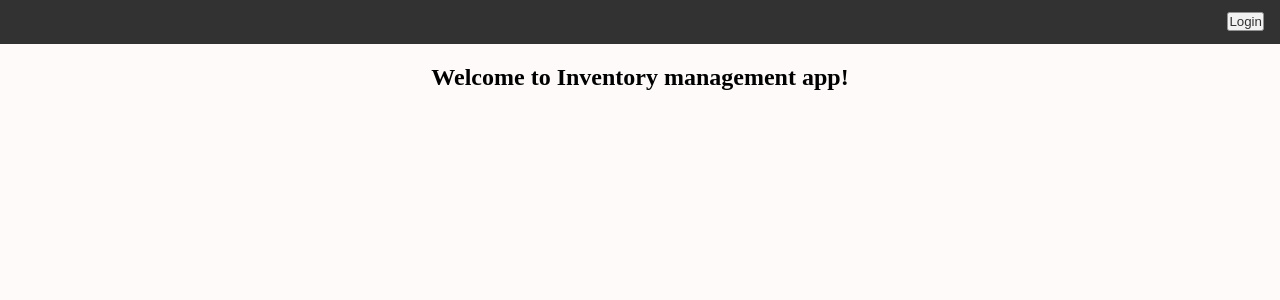
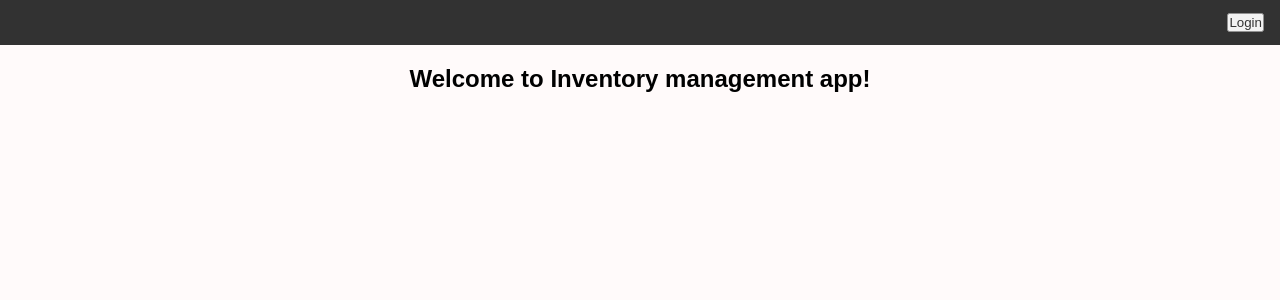
Before and after one commit to eng-ankit-mishra/inventory-management-system, a React (Vite) app in the folder frontend/: page / in a window 1280 px wide. Shown: the top 300 px of the page. Built offline with nearby package versions, Linux system fonts and the light colour scheme.

Commit message:
updated the global font

```diff
--- a/frontend/src/index.css
+++ b/frontend/src/index.css
@@ -2,4 +2,5 @@
     margin:0;
     padding:0;
     box-sizing:border-box;
+    font-family: "JetBrains Mono Thin", sans-serif;
 }
```
